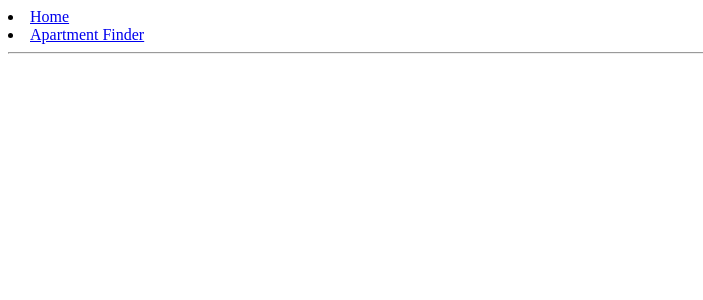
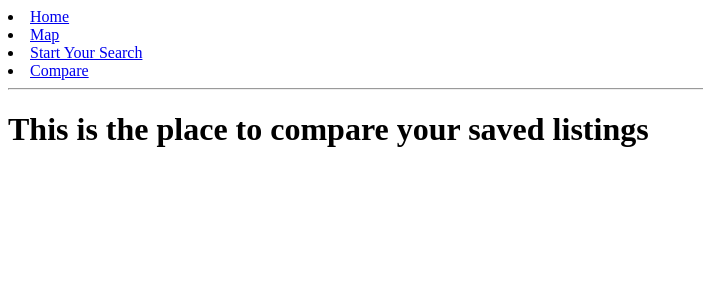
Before and after one commit to alexqise/AggieVille, a React (Create React App) app: page /Compare in a window 1280 px wide. Shown: the top 300 px of the page, without its empty margins (0-703 px from the left). Built offline with nearby package versions, Linux system fonts and the light colour scheme.

Commit message:
Tried adding navbar items from last friday 1/26

```diff
--- a/src/App.js
+++ b/src/App.js
@@ -7,9 +7,12 @@ import {
   Route,
   useRoutes,
 } from "react-router-dom";
-import Navbar from "./universal/Navbar.js"
-import Home from "./pages/Home.js"
-import FindApartments from './pages/Find-Apartments';
+import Navbar from "./universal/Navbar.js";
+import Home from "./pages/Home.js";
+import FindApartments from './pages/Find-Apartments.js';
+import Map from './pages/Map.js';
+import Compare from './pages/Compare.js';
+
 
 
 
@@ -23,6 +26,8 @@ export default function App() {
         <Routes>
             <Route path='/' element={<Home />}></Route>
             <Route path='/apartment-finder' element={<FindApartments />}></Route>
+            <Route path='/Map' element={<Map />}></Route>
+            <Route path='/Compare' element={<Compare />}></Route>
         </Routes>
     </>
   )
--- /dev/null
+++ b/src/pages/Compare.js
@@ -0,0 +1,10 @@
+import React from 'react'
+import './Compare.css'
+
+export default function Compare() {
+    return (
+        <div>
+            <h1>This is the place to compare your saved listings</h1>
+        </div>
+    )
+}
--- /dev/null
+++ b/src/pages/Map.js
@@ -0,0 +1,10 @@
+import React from 'react'
+import './Map.css'
+
+export default function Map() {
+    return (
+        <div>
+            <h1>This is the interactive map</h1>
+        </div>
+    )
+}
--- a/src/universal/Navbar.js
+++ b/src/universal/Navbar.js
@@ -6,7 +6,10 @@ export default function Navbar() {
         <div>
             <nav className = 'Navbar'>
                 <li><a className='Navbar--links' href='./'>Home</a></li>
-                <li><a className='Navbar--links' href='./apartment-finder'>Apartment Finder</a></li>
+                <li><a className='Navbar--links' href='./Map'>Map</a></li>
+                <li><a className='Navbar--links' href='./apartment-finder'>Start Your Search</a></li>
+                <li><a className='Navbar--links' href='./Compare'>Compare</a></li>
+
             </nav>
             <hr></hr>
         </div>
```
Also changed, not shown: src/pages/Compare.css (added), src/pages/Map.css (added).
